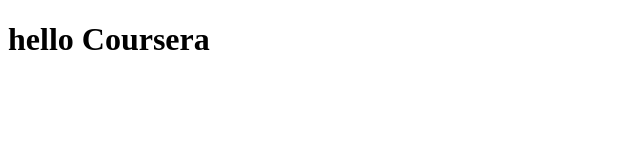
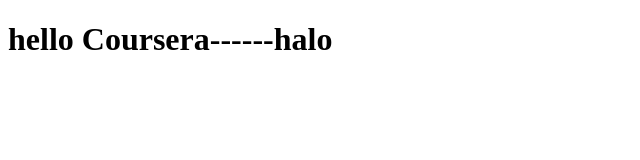
Before and after one commit to nnt296/coursera-tst, a plain HTML site: page site/index.html in a window 1280 px wide. Shown: the whole page, without its empty margins (0-640 px from the left). Drawn offline with Linux system fonts and the light colour scheme.

Commit message:
Changed.

```diff
--- a/site/index.html
+++ b/site/index.html
@@ -4,6 +4,6 @@
 	<title>hello world</title>
 </head>
 <body>
-<h1>hello Coursera</h1>
+<h1>hello Coursera------halo</h1>
 </body>
 </html>
```
